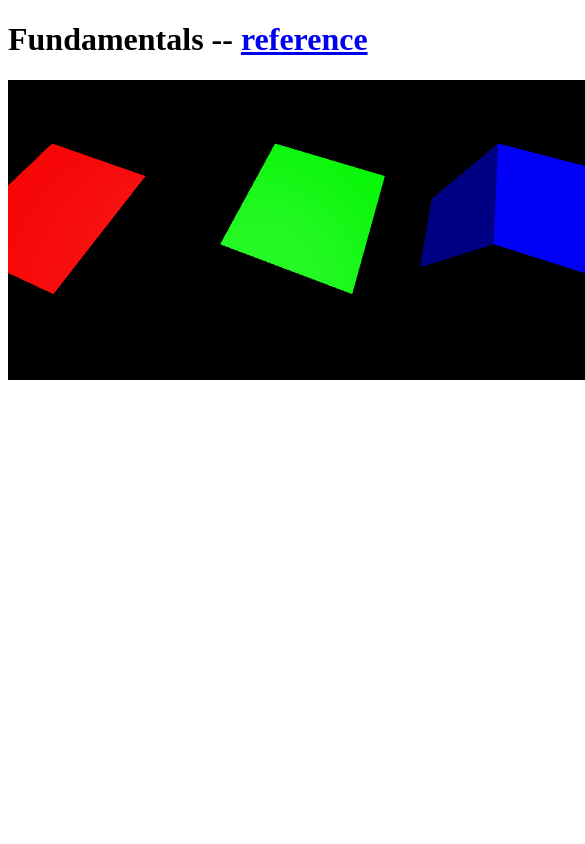
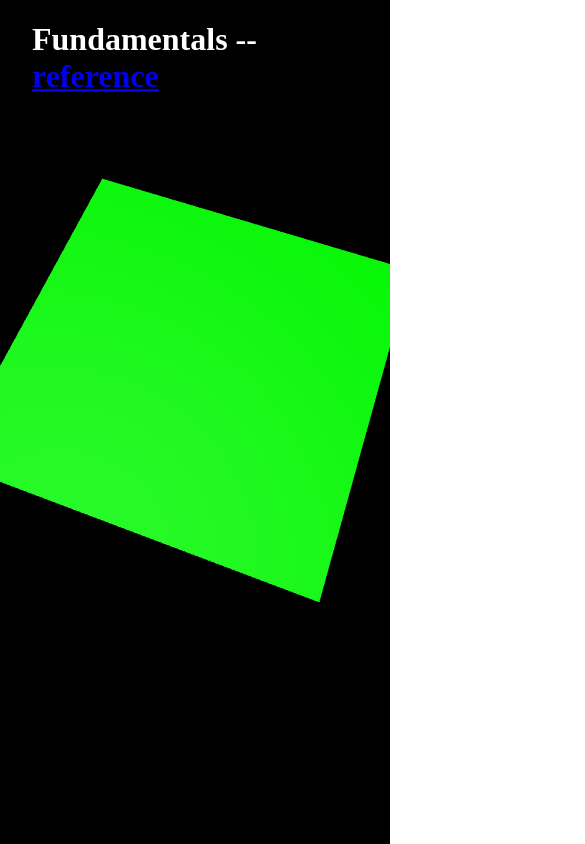
Before and after one commit to Widdou/learn-ThreeJS-Docs, a website built with Vite: page tutorial/fundamentals/index.html in a window 390 px wide. Shown: the top 844 px of the page, 585 px wide, since content can reach past the window. Built offline with nearby package versions, Linux system fonts and the light colour scheme.

Commit message:
Configure renderer to responsively adapt to canvas size changes

```diff
--- a/tutorial/fundamentals/index.html
+++ b/tutorial/fundamentals/index.html
@@ -5,14 +5,24 @@
 	<meta name="viewport" content="width=device-width, initial-scale=1.0">
 	<title>Fundamentals tutorial</title>
 
-	<!-- <script type="importmap">
-		{
-			"imports": {
-				"three": "https://cdn.jsdelivr.net/npm/three@0.176.0/build/three.module.js",
-				"three/addons/": "https://cdn.jsdelivr.net/npm/three@0.176.0/examples/jsm/"
-			}
+	<style>
+		html, body {
+			margin: 0;
+			height: 100%;
 		}
-	</script> -->
+		#c {
+			width: 100%;
+			height: 100%;
+			display: block;
+		}
+		h1 {
+			position: absolute;
+			color: #FFF;
+			user-select: none;
+			margin-left: 1em;
+		}
+	</style>
+
 </head>
 <body>
 	<h1>Fundamentals -- <a href="https://threejs.org/manual/#en/fundamentals">reference</a></h1>
--- a/tutorial/fundamentals/main.js
+++ b/tutorial/fundamentals/main.js
@@ -72,6 +72,12 @@ function main() {
 	function render(time) {
 		time *= 0.001; // Time is in seconds, therefore it's miliseconds
 
+		if (resizeRendererToDisplaySize(renderer)) {
+			const canvas = renderer.domElement;
+			camera.aspect = canvas.clientWidth / canvas.clientHeight;
+			camera.updateProjectionMatrix();
+		}
+
 		// cube.rotation.x = time;
 		// cube.rotation.y = time;
 
@@ -91,6 +97,16 @@ function main() {
 	// requestAnimationFrame(render);
 	render();
 
+	function resizeRendererToDisplaySize(renderer) {
+		const canvas = renderer.domElement;
+		const width = canvas.clientWidth;
+		const height = canvas.clientHeight;
+		const needResize = canvas.width !== width || canvas.height !== height;
+		if (needResize) {
+			renderer.setSize(width, height, false);
+		}
+		return needResize;
+	}
 
 }
 
```
Also changed, not shown: README.md.
